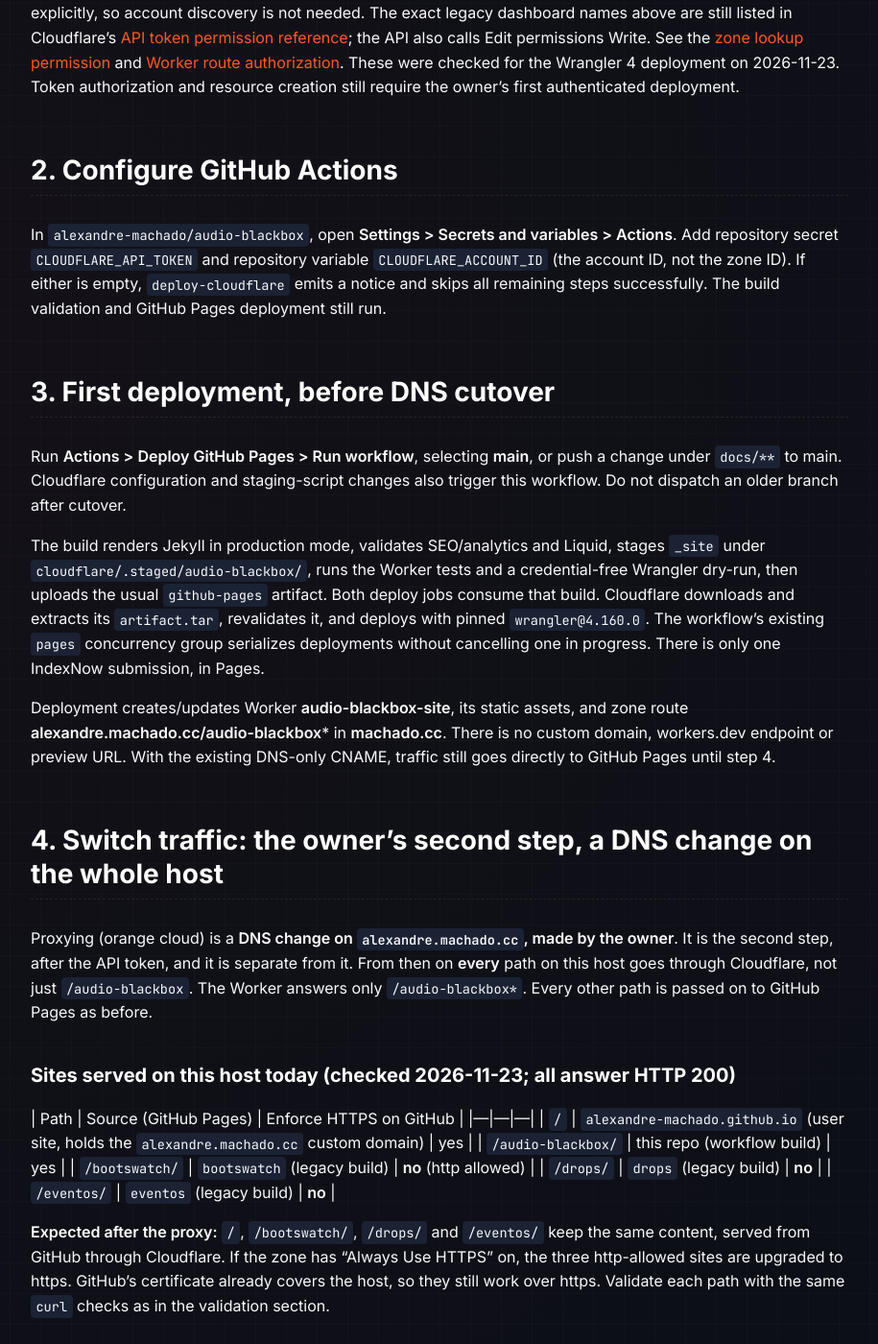
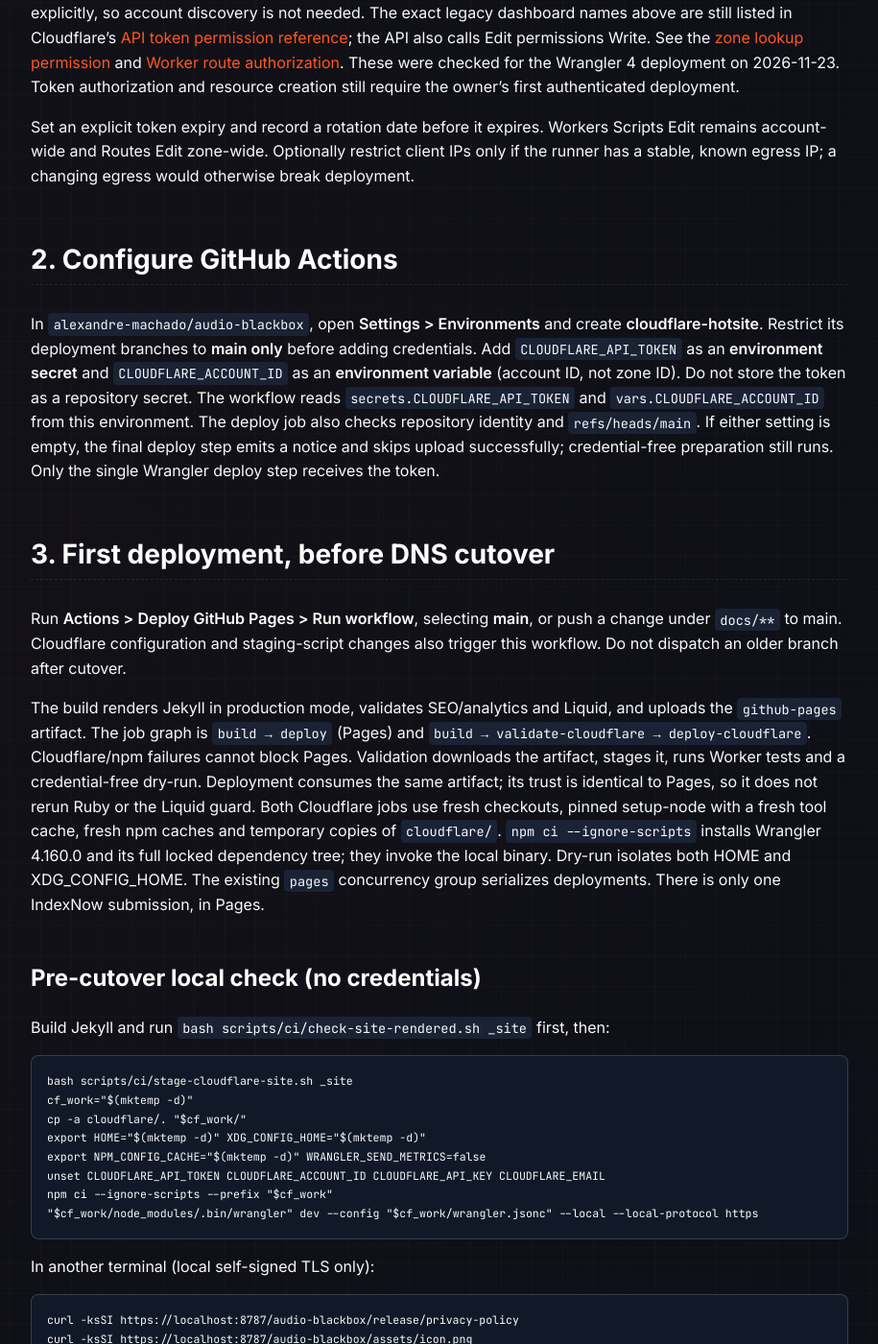
Before and after one commit to alexandre-machado/audio-blackbox, a Jekyll site: the page built from docs/development/cloudflare-hotsite.md, in a window 1280 px wide and 1400 px high, scrolled down 733 px. Shown: the whole window at 96% size, without its empty margins (182-1097 px from the left). Built offline with Jekyll 4.4.1, drawn with Linux system fonts in a browser that asks for light colours; our own code applies the rules of GitHub Pages for plain Markdown files; some of the changed text lies outside the part shown.

Commit message:
infra(hotsite): address @sec BLOCK and @rev findings on the Cloudflare deploy (PR #461)
- SEC-1/REV-6: CLOUDFLARE_API_TOKEN exists only in the wrangler deploy step. The deploy
  job uses a fresh checkout, Node, npm cache, HOME and work dir, and runs nothing the
  gem-running build job could rewrite (Ruby revalidation removed; artifact trust equals
  the Pages deploy).
- SEC-2/REV-1: environment cloudflare-hotsite plus a main-only ref guard.
- SEC-3: cloudflare/package-lock.json pins wrangler 4.160.0 and its tree;
  npm ci --ignore-scripts, local binary.
- SEC-4/REV-2: credential-free validation moves to its own job (fresh HOME/XDG), so a
  Cloudflare/npm failure can no longer block the GitHub Pages deploy.
- SEC-5/REV-3: the Worker sets the security headers (and cache/type rules) on every
  response. _headers and HSTS removed (HSTS would apply host-wide).
- REV-4: HEAD test added; dead guard removed.
- REV-8: 404 page is noindex with no canonical/og:url.
- Runbook: environment setup, token expiry, local wrangler dev pre-cutover checks.

Co-Authored-By: Claude Opus 5.5 <noreply@anthropic.com>
Claude-Session: https://claude.ai/code/session_01DAuwvqLMqUYR79G1y28TuE

````diff
--- a/cloudflare/package.json
+++ b/cloudflare/package.json
@@ -1 +1,5 @@
-{"private": true, "type": "module"}
+{
+  "private": true,
+  "type": "module",
+  "devDependencies": { "wrangler": "4.160.0" }
+}
--- a/docs/404.html
+++ b/docs/404.html
@@ -1,6 +1,8 @@
 ---
 layout: default
 title: '404'
+robots: noindex
+canonical: false
 ---
 <h1>404</h1>
 <p><a href="{{ '/' | relative_url }}">Audio Blackbox</a></p>
--- a/docs/_layouts/default.html
+++ b/docs/_layouts/default.html
@@ -11,7 +11,8 @@
   {% assign seo_description = page.description | default: site.description %}
   {% assign seo_url = page.url | absolute_url | default: site.url %}
   <link rel="icon" type="image/png" href="{{ '/assets/icon.png' | relative_url }}">
-  <link rel="canonical" href="{{ seo_url | escape }}">
+  {% unless page.canonical == false %}<link rel="canonical" href="{{ seo_url | escape }}">{% endunless %}
+  {% if page.robots %}<meta name="robots" content="{{ page.robots | escape }}">{% endif %}
   {% if page.image %}
     {% assign seo_image = page.image | absolute_url %}
   {% elsif site.image %}
@@ -22,7 +23,7 @@
   <meta property="og:title" content="{{ seo_title | escape }}">
   <meta property="og:description" content="{{ seo_description | escape }}">
   <meta property="og:type" content="website">
-  <meta property="og:url" content="{{ seo_url | escape }}">
+  {% unless page.canonical == false %}<meta property="og:url" content="{{ seo_url | escape }}">{% endunless %}
   <meta property="og:site_name" content="{{ site.title | default: 'Audio Blackbox' | escape }}">
   {% if seo_image and seo_image != '' %}
   <meta property="og:image" content="{{ seo_image | escape }}">
--- a/docs/development/cloudflare-hotsite.md
+++ b/docs/development/cloudflare-hotsite.md
@@ -29,13 +29,23 @@ and [Worker route authorization](https://developers.cloudflare.com/workers/autho
 These were checked for the Wrangler 4 deployment on 2026-11-23. Token authorization
 and resource creation still require the owner's first authenticated deployment.
 
+Set an explicit token expiry and record a rotation date before it expires. Workers
+Scripts Edit remains account-wide and Routes Edit zone-wide. Optionally restrict
+client IPs only if the runner has a stable, known egress IP; a changing egress
+would otherwise break deployment.
+
 ## 2. Configure GitHub Actions
 
-In `alexandre-machado/audio-blackbox`, open **Settings > Secrets and variables >
-Actions**. Add repository secret `CLOUDFLARE_API_TOKEN` and repository variable
-`CLOUDFLARE_ACCOUNT_ID` (the account ID, not the zone ID).
-If either is empty, `deploy-cloudflare` emits a notice and skips all remaining
-steps successfully. The build validation and GitHub Pages deployment still run.
+In `alexandre-machado/audio-blackbox`, open **Settings > Environments** and create
+**cloudflare-hotsite**. Restrict its deployment branches to **main only** before
+adding credentials. Add `CLOUDFLARE_API_TOKEN` as an **environment secret** and
+`CLOUDFLARE_ACCOUNT_ID` as an **environment variable** (account ID, not zone ID).
+Do not store the token as a repository secret. The workflow reads
+`secrets.CLOUDFLARE_API_TOKEN` and `vars.CLOUDFLARE_ACCOUNT_ID` from this environment.
+The deploy job also checks repository identity and `refs/heads/main`.
+If either setting is empty, the final deploy step emits a notice and skips upload
+successfully; credential-free preparation still runs. Only the single Wrangler
+deploy step receives the token.
 
 ## 3. First deployment, before DNS cutover
 
@@ -44,12 +54,48 @@ a change under `docs/**` to main. Cloudflare configuration and staging-script
 changes also trigger this workflow. Do not dispatch an older branch after cutover.
 
 The build renders Jekyll in production mode, validates SEO/analytics and Liquid,
-stages `_site` under `cloudflare/.staged/audio-blackbox/`, runs the Worker tests and
-a credential-free Wrangler dry-run, then uploads the usual `github-pages` artifact.
-Both deploy jobs consume that build. Cloudflare downloads and extracts its
-`artifact.tar`, revalidates it, and deploys with pinned `wrangler@4.160.0`.
-The workflow's existing `pages` concurrency group serializes deployments without
-cancelling one in progress. There is only one IndexNow submission, in Pages.
+and uploads the `github-pages` artifact. The job graph is `build → deploy` (Pages)
+and `build → validate-cloudflare → deploy-cloudflare`. Cloudflare/npm failures
+cannot block Pages. Validation downloads the artifact, stages it, runs Worker
+tests and a credential-free dry-run. Deployment consumes the same artifact;
+its trust is identical to Pages, so it does not rerun Ruby or the Liquid guard.
+Both Cloudflare jobs use fresh checkouts, pinned setup-node with a fresh tool
+cache, fresh npm caches and temporary copies of `cloudflare/`. `npm ci
+--ignore-scripts` installs Wrangler 4.160.0 and its full locked dependency tree;
+they invoke the local binary. Dry-run isolates both HOME and XDG_CONFIG_HOME.
+The existing `pages` concurrency group serializes deployments. There is only one
+IndexNow submission, in Pages.
+
+### Pre-cutover local check (no credentials)
+
+Build Jekyll and run `bash scripts/ci/check-site-rendered.sh _site` first, then:
+
+```bash
+bash scripts/ci/stage-cloudflare-site.sh _site
+cf_work="$(mktemp -d)"
+cp -a cloudflare/. "$cf_work/"
+export HOME="$(mktemp -d)" XDG_CONFIG_HOME="$(mktemp -d)"
+export NPM_CONFIG_CACHE="$(mktemp -d)" WRANGLER_SEND_METRICS=false
+unset CLOUDFLARE_API_TOKEN CLOUDFLARE_ACCOUNT_ID CLOUDFLARE_API_KEY CLOUDFLARE_EMAIL
+npm ci --ignore-scripts --prefix "$cf_work"
+"$cf_work/node_modules/.bin/wrangler" dev --config "$cf_work/wrangler.jsonc" --local --local-protocol https
+```
+
+In another terminal (local self-signed TLS only):
+
+```bash
+curl -ksSI https://localhost:8787/audio-blackbox/release/privacy-policy
+curl -ksSI https://localhost:8787/audio-blackbox/assets/icon.png
+curl -ksSI https://localhost:8787/audio-blackbox/llms.txt
+curl -ksSI https://localhost:8787/audio-blackbox/pt-br
+curl -ksS -D - https://localhost:8787/audio-blackbox/does-not-exist
+```
+
+Expect 200 for privacy/assets/text, a 301 absolute HTTPS Location ending in
+`/pt-br/`, and 404 with the rendered custom `<h1>404</h1>` body and `noindex`.
+All responses must carry the four security headers listed in section 5, without
+HSTS. Check image TTL and text Content-Type too. This exercises the real local
+asset binding, including custom 404 handling, before production traffic moves.
 
 Deployment creates/updates Worker **audio-blackbox-site**, its static assets, and
 zone route **alexandre.machado.cc/audio-blackbox*** in **machado.cc**.
@@ -128,12 +174,14 @@ Expect `cf-ray` through the proxy; 200 for canonical pages, the sitemap and text
 files; 301 with absolute HTTPS Location for HTTP and noncanonical slash forms;
 404 for the missing page. The privacy policy must be 200 without following a
 redirect. Feature `.html` URLs must also be 200 without redirecting.
-Asset responses must include HSTS `max-age=31536000` **without includeSubDomains**,
-`nosniff`, `strict-origin-when-cross-origin`, `X-Frame-Options: DENY` and CSP
+Every Worker response (assets, redirects and 404s) must include
+`X-Content-Type-Options: nosniff`, `strict-origin-when-cross-origin`, `X-Frame-Options: DENY` and CSP
 `frame-ancestors 'none'`. There is no script-src restriction: GA4, Clarity and
 optional Cloudflare Web Analytics remain usable. Images cache for one day and
-fonts for seven days; text files use `text/plain`. Worker-generated redirects
-do not inherit `_headers`; inspect security headers on the destination 200.
+fonts for seven days; text files use `text/plain`. These rules live directly in
+`worker.js`; there is no `_headers` file. HSTS is deliberately absent: it applies
+host-wide, including `/bootswatch`, `/drops` and `/eventos`. The owner may enable
+HSTS at the zone later after considering those sites and rollback.
 The root page should retain the user site's content and GitHub origin headers
 (such as `x-github-request-id`); `server: cloudflare`/`cf-ray` alone cannot prove
 which origin supplied a page. Compare with the direct-origin response.
@@ -146,8 +194,8 @@ rollback until their prior TTL expires (proxied Auto TTL is normally 300 seconds
 some clients cache longer). Optionally remove the Worker route to return traffic
 to GitHub even for clients still reaching the proxy. If removing it, disable the
 Cloudflare deploy job or clear its token first so the next run cannot recreate it.
-HSTS persists in browsers after rollback, so GitHub's HTTPS certificate must be
-valid at the moment you roll back. Under **Full**, a lapsed GitHub certificate goes unnoticed while proxied. Before rolling back, check its expiry in the `alexandre-machado.github.io` Pages settings. If it has lapsed, expect HTTPS errors on the GitHub-served paths until GitHub reissues it, which it starts doing once the record is DNS-only. Do not delete the CNAME or change nameservers.
+GitHub's HTTPS certificate must be valid at rollback. If the owner later enables
+zone HSTS, that browser policy persists after rollback. Under **Full**, a lapsed GitHub certificate goes unnoticed while proxied. Before rolling back, check its expiry in the `alexandre-machado.github.io` Pages settings. If it has lapsed, expect HTTPS errors on the GitHub-served paths until GitHub reissues it, which it starts doing once the record is DNS-only. Do not delete the CNAME or change nameservers.
 
 ## 7. Keep Pages during observation
 
@@ -174,4 +222,6 @@ needed. There is no robots file in this repository. The live user-site
 sitemap and `/audio-blackbox/sitemap.xml` (verified 2026-11-23); it stays outside
 the route. The locale, feature and privacy URLs above all returned GitHub 200s
 before cutover. `docs/404.html` uses the existing default layout with a neutral
-404 label and a link back to the project.
+404 label and a link back to the project, `noindex`, and no self-canonical or
+`og:url`. Other pages retain their canonical output. This operator runbook stays
+published, consistent with the other development docs.
````
Also changed, not shown: cloudflare/worker.js (+21 -3 lines), cloudflare/worker.test.mjs (+51 -4 lines), .github/workflows/pages.yml, 3 other files.
